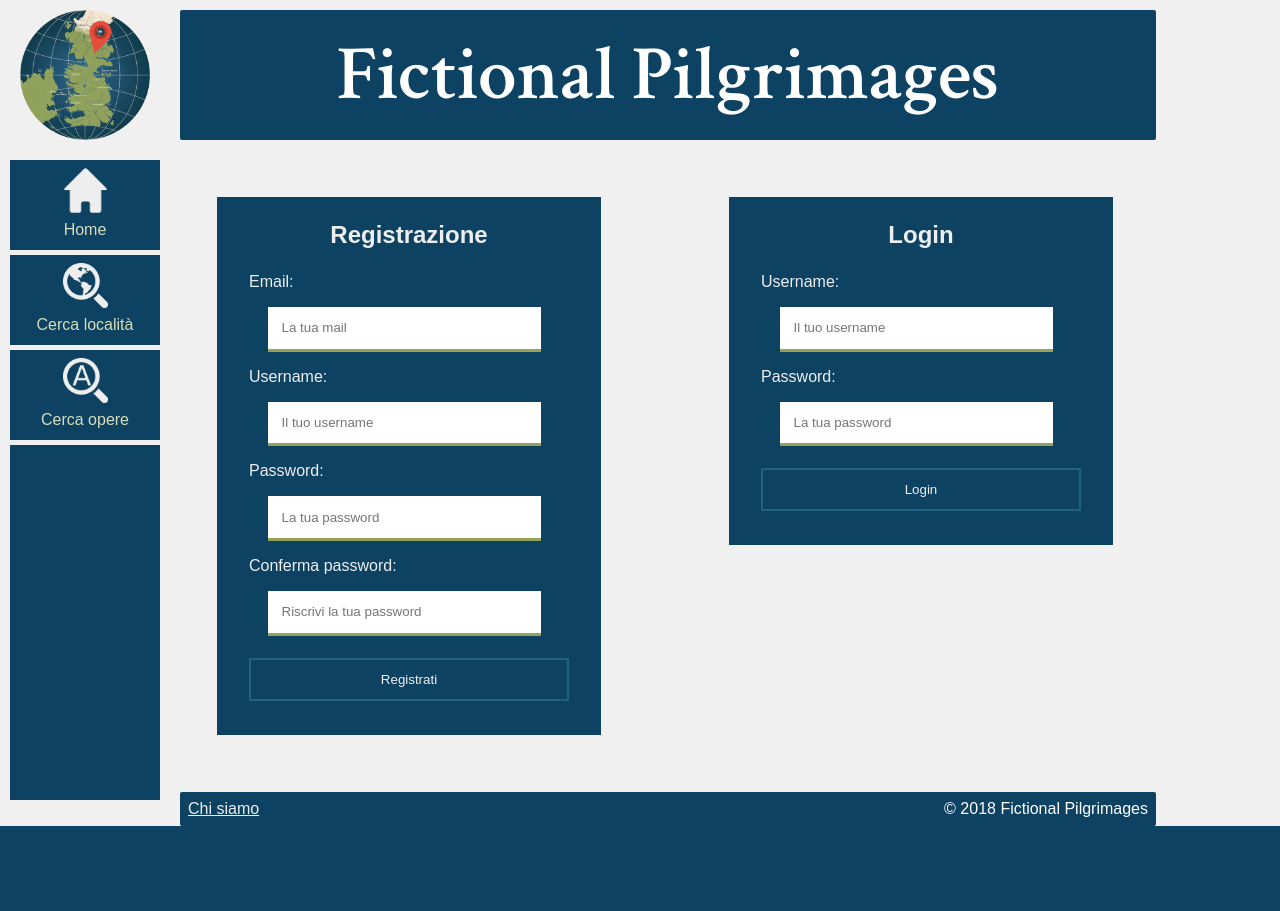
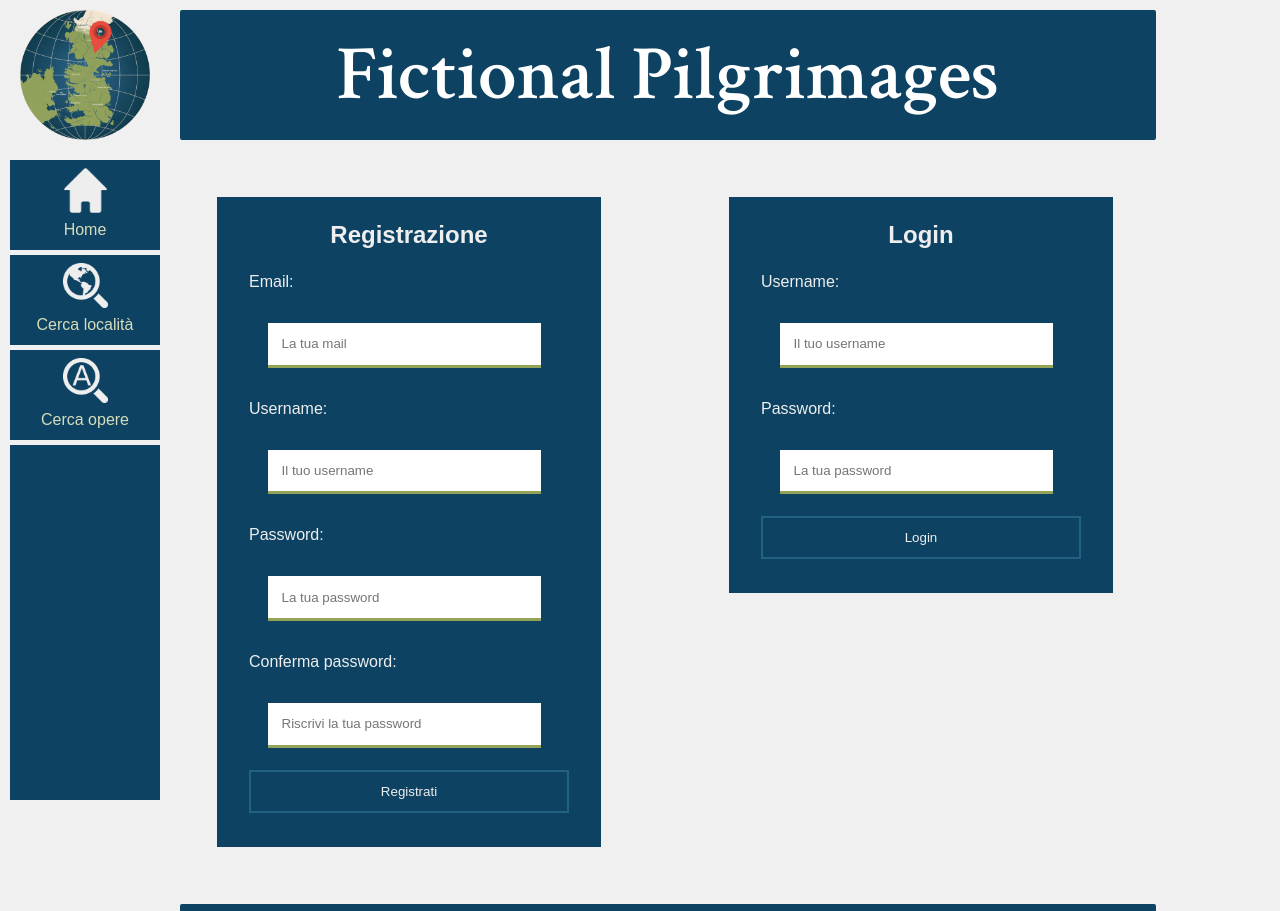
Before and after one commit to SugarFree/Fictional_Pilgrimages, a PHP site: page /connettiti.php in a window 1280 px wide. Shown: the top 911 px of the page. Before the commit the page ends 826 px from the top, so only its background shows below. Run offline with PHP 8.4, Linux system fonts and the light colour scheme.

Commit message:
Aggiornamento 11/02

```diff
--- a/css/main.css
+++ b/css/main.css
@@ -246,3 +246,7 @@ dt {
 
 .nascosto {
 	display: none; }
+
+label {
+	display: block;
+}
--- a/login.php
+++ b/login.php
@@ -30,7 +30,7 @@
 			if ($risultato_login->num_rows == 1) { // Se corrisponde ai dati presenti nel db si logga come quello specifico utente
 				$_SESSION["username"] = $username;
 				header("refresh:3; $redirect_location");
-				echo("Sei acceduto come " . $_SESSION['username'] . ". Tra 3 secondi verrai reindirizzato.");
+				echo("Hai effettuato l'accesso come " . $_SESSION['username'] . ". Tra 3 secondi verrai reindirizzato.");
 
 				$verifica_login->close();
 				$conn->close(); }
```
Also changed, not shown: 1 other file.
